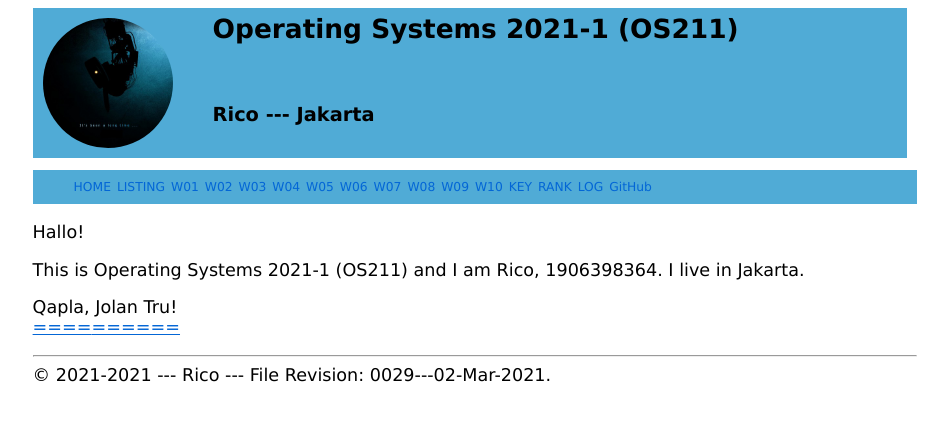
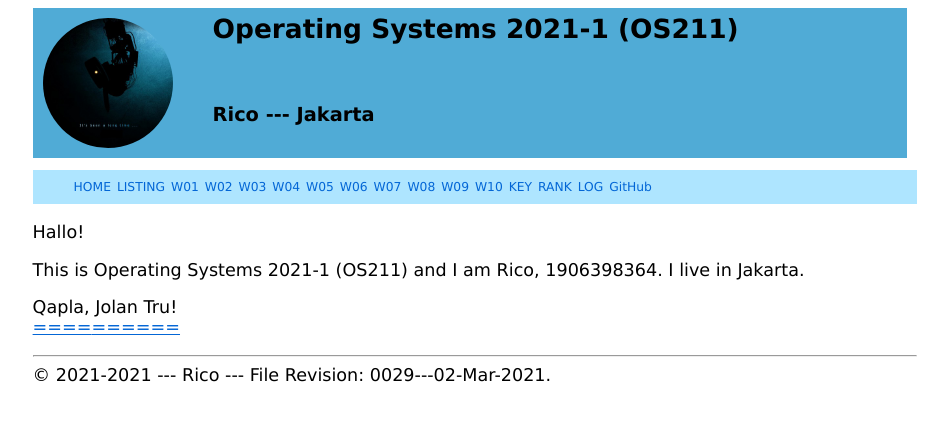
Before and after one commit to azricot/os211, a Jekyll site: the page built from index.md, in a window 1280 px wide. Shown: the top 421 px of the page, without its empty margins (165-1113 px from the left). Built offline with Jekyll 4.4.1, drawn with Linux system fonts in a browser that asks for light colours.

Commit message:
update some colors

```diff
--- a/assets/css/style.css
+++ b/assets/css/style.css
@@ -111,7 +111,7 @@
 }
 
 .navbar {
-  background-color: #50abd6;
+  background-color: #aee5ff;
   color:            #FFFFFF;
   font-size:        0.7em;
 }
```
